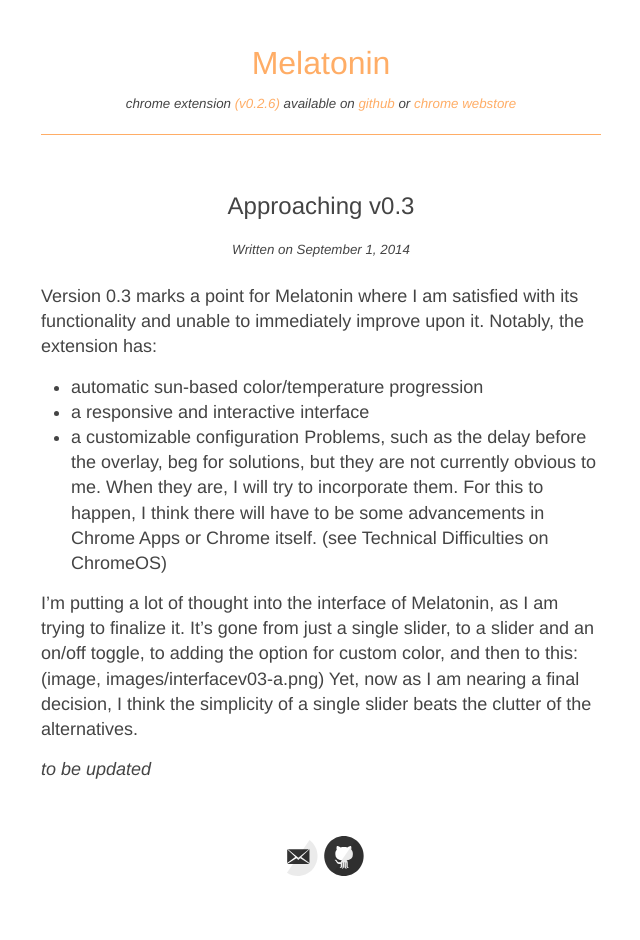
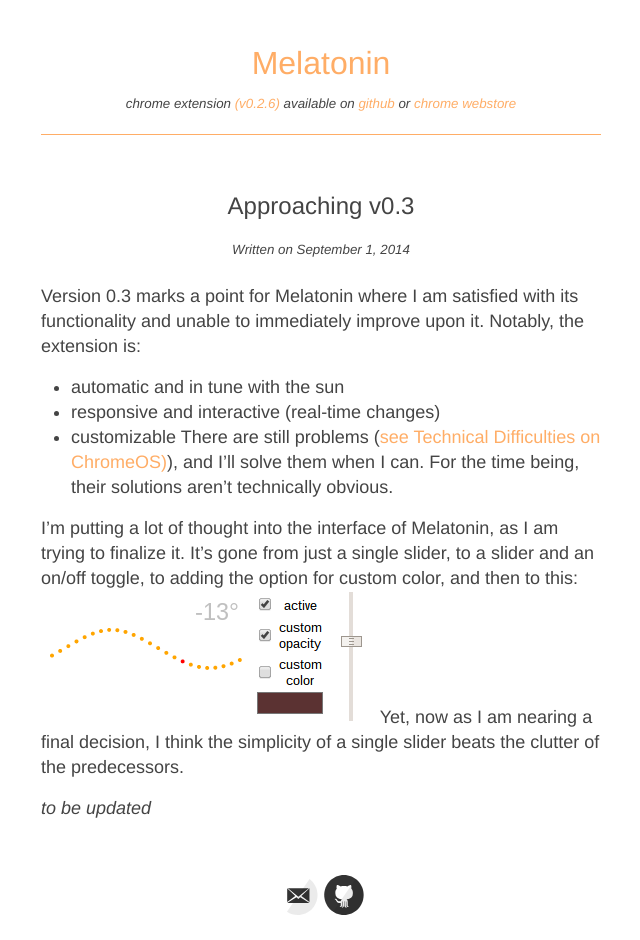
Before and after one commit to jarlg/melatonin, a Jekyll site: the page built from blog/_posts/2014-9-01-Approaching-v0.3.md, in a window 1280 px wide. Shown: the whole page, without its empty margins (319-959 px from the left). Built offline with Jekyll 4.4.1, drawn with Linux system fonts in a browser that asks for light colours; Markdown is read by kramdown in place of the engine named in the settings; before the commit the page ends 902 px from its top, so only the background shows below that.

Commit message:
Updated 2014-9-01-Approaching-v0.3.md

```diff
--- a/blog/_posts/2014-9-01-Approaching-v0.3.md
+++ b/blog/_posts/2014-9-01-Approaching-v0.3.md
@@ -2,27 +2,24 @@
 layout: post
 category: blog
 title: Approaching v0.3
+published: true
 ---
 
 Version 0.3 marks a point for Melatonin where I am satisfied
 with its functionality and unable to immediately improve upon
-it. Notably, the extension has:
-- automatic sun-based color/temperature progression
-- a responsive and interactive interface
-- a customizable configuration
-Problems, such as the delay before the overlay, beg for
-solutions, but they are not currently obvious to me. When they
-are, I will try to incorporate them. For this to happen, I think
-there will have to be some advancements in Chrome Apps or Chrome
-itself. (see Technical Difficulties on ChromeOS)
+it. Notably, the extension is:
+- automatic and in tune with the sun
+- responsive and interactive (real-time changes)
+- customizable
+There are still problems ([see Technical Difficulties on ChromeOS)](http://giraj.github.io/melatonin/Technical-ChromeOS/)), and I'll solve them when I can. For the time being, their solutions aren't technically obvious.
 
 I'm putting a lot of thought into the interface of Melatonin, as
 I am trying to finalize it. It's gone from just a single slider,
 to a slider and an on/off toggle, to adding the option for
-custom color, and then to this: (image,
-images/interfacev03-a.png)
+custom color, and then to this:
+![Alpha interface of version 0.3](/images/interfacev03-a.png)
 Yet, now as I am nearing a final decision, I think the
 simplicity of a single slider beats the clutter of the
-alternatives.
+predecessors.
 
 *to be updated*
```
